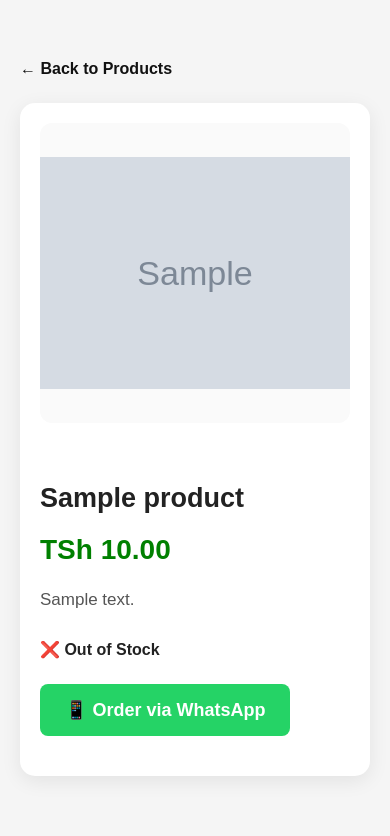
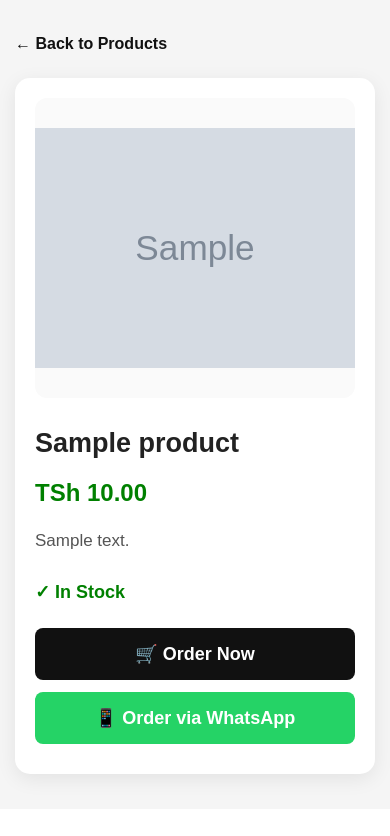
Before and after one commit to steveoluoch362-ctrl/idrissah-online-shop, a Django app: page /product/1/ in a window 390 px wide. Shown: the part 65-901 px from the top of the page. After the commit the page ends 854 px from the top, so only its background shows below. Run offline with Django 5.2, Linux system fonts and the light colour scheme; tables that the repository leaves empty hold one stand-in row (values such as "Sample post"); grey boxes marked "Sample" are stand-in pictures.

Commit message:
Fix product availability and order button

```diff
--- a/shop/templates/shop/product_detail.html
+++ b/shop/templates/shop/product_detail.html
@@ -46,6 +46,7 @@
             text-decoration: none;
             color: #111;
             font-weight: bold;
+            font-size: 16px;
         }
 
         .product-detail {
@@ -69,17 +70,32 @@
             overflow: hidden;
         }
 
+        .product-image-link {
+            width: 100%;
+            height: 100%;
+            display: flex;
+            align-items: center;
+            justify-content: center;
+        }
+
         .product-image {
             width: 100%;
             height: auto;
             max-height: 600px;
             object-fit: contain;
             display: block;
+            cursor: zoom-in;
+            transition: transform 0.3s ease;
+        }
+
+        .product-image:hover {
+            transform: scale(1.03);
         }
 
         .no-image {
             color: #777;
             font-size: 18px;
+            text-align: center;
         }
 
         .product-info {
@@ -108,7 +124,39 @@
 
         .stock {
             font-weight: bold;
+            font-size: 18px;
             margin-bottom: 25px;
+        }
+
+        .in-stock {
+            color: green;
+        }
+
+        .out-stock {
+            color: red;
+        }
+
+        .buttons {
+            display: flex;
+            flex-wrap: wrap;
+            gap: 12px;
+            margin-top: 20px;
+        }
+
+        .order-button {
+            display: inline-block;
+            background: #111;
+            color: white;
+            text-decoration: none;
+            padding: 15px 25px;
+            border-radius: 8px;
+            font-size: 18px;
+            font-weight: bold;
+            transition: background 0.3s ease;
+        }
+
+        .order-button:hover {
+            background: #333;
         }
 
         .whatsapp {
@@ -120,25 +168,66 @@
             border-radius: 8px;
             font-size: 18px;
             font-weight: bold;
+            transition: background 0.3s ease;
         }
 
         .whatsapp:hover {
             background: #1ebe5d;
         }
 
+        .availability-button {
+            display: inline-block;
+            background: #25D366;
+            color: white;
+            text-decoration: none;
+            padding: 15px 25px;
+            border-radius: 8px;
+            font-size: 18px;
+            font-weight: bold;
+        }
+
+        .availability-button:hover {
+            background: #1ebe5d;
+        }
+
         @media (max-width: 768px) {
+
+            .container {
+                margin: 20px auto;
+                padding: 15px;
+            }
 
             .product-detail {
                 grid-template-columns: 1fr;
                 padding: 20px;
+                gap: 20px;
             }
 
             .product-image-container {
                 min-height: 300px;
             }
 
+            .product-info {
+                padding: 10px 0;
+            }
+
             .product-info h2 {
                 font-size: 27px;
+            }
+
+            .price {
+                font-size: 24px;
+            }
+
+            .buttons {
+                flex-direction: column;
+            }
+
+            .order-button,
+            .whatsapp,
+            .availability-button {
+                text-align: center;
+                width: 100%;
             }
 
         }
@@ -147,50 +236,85 @@
 
 </head>
 
+
 <body>
+
 
 <div class="header">
 
-    <h1>Idrissah Online Shop</h1>
+    <h1>
+        Idrissah Online Shop
+    </h1>
 
 </div>
 
 
 <div class="container">
 
-    <a href="/" class="back">
+
+    <a
+        href="/"
+        class="back"
+    >
+
         ← Back to Products
+
     </a>
 
 
     <div class="product-detail">
 
 
+        <!-- PRODUCT IMAGE -->
+
         <div class="product-image-container">
+
 
             {% if product.image %}
 
-                <img
-                    src="{{ product.image.url }}"
-                    alt="{{ product.name }}"
-                    class="product-image"
+
+                <a
+                    href="{{ product.image.url }}"
+                    target="_blank"
+                    class="product-image-link"
                 >
+
+
+                    <img
+                        src="{{ product.image.url }}"
+                        alt="{{ product.name }}"
+                        class="product-image"
+                    >
+
+
+                </a>
+
 
             {% else %}
 
+
                 <div class="no-image">
+
                     No Product Image Available
+
                 </div>
 
+
             {% endif %}
+
 
         </div>
 
 
+        <!-- PRODUCT INFORMATION -->
+
         <div class="product-info">
 
+
             <h2>
+
                 {{ product.name }}
+
             </h2>
 
 
@@ -203,50 +327,103 @@
 
             {% if product.description %}
 
+
                 <div class="description">
 
                     {{ product.description }}
 
                 </div>
 
+
             {% endif %}
 
 
-            {% if product.stock > 0 %}
+            <!-- CHECK PRODUCT AVAILABILITY -->
 
-                <div class="stock">
+            {% if product.available %}
 
-                    ✅ In Stock
+
+                <div class="stock in-stock">
+
+                    ✓ In Stock
 
                 </div>
 
+
+                <div class="buttons">
+
+
+                    <!-- ORDER BUTTON -->
+
+                    <a
+                        href="{% url 'order_product' product.id %}"
+                        class="order-button"
+                    >
+
+                        🛒 Order Now
+
+                    </a>
+
+
+                    <!-- WHATSAPP BUTTON -->
+
+                    <a
+                        href="https://wa.me/255689435698?text=Hello%20Idrissah%20Online%20Shop%2C%20I%20am%20interested%20in%20{{ product.name }}"
+                        class="whatsapp"
+                        target="_blank"
+                        rel="noopener"
+                    >
+
+                        📱 Order via WhatsApp
+
+                    </a>
+
+
+                </div>
+
+
             {% else %}
 
-                <div class="stock">
+
+                <div class="stock out-stock">
 
                     ❌ Out of Stock
 
                 </div>
 
+
+                <div class="buttons">
+
+
+                    <!-- ASK AVAILABILITY ON WHATSAPP -->
+
+                    <a
+                        href="https://wa.me/255689435698?text=Hello%20Idrissah%20Online%20Shop%2C%20I%20am%20interested%20in%20{{ product.name }}%20and%20would%20like%20to%20know%20when%20it%20will%20be%20available."
+                        class="availability-button"
+                        target="_blank"
+                        rel="noopener"
+                    >
+
+                        📱 Ask About Availability
+
+                    </a>
+
+
+                </div>
+
+
             {% endif %}
 
-
-            <a
-                href="https://wa.me/255689435698?text=Hello%20Idrissah%20Online%20Shop,%20I%20am%20interested%20in%20{{ product.name }}"
-                class="whatsapp"
-                target="_blank"
-            >
-
-                📱 Order via WhatsApp
-
-            </a>
 
         </div>
 
 
     </div>
 
+
 </div>
 
+
 </body>
+
 </html>
```
